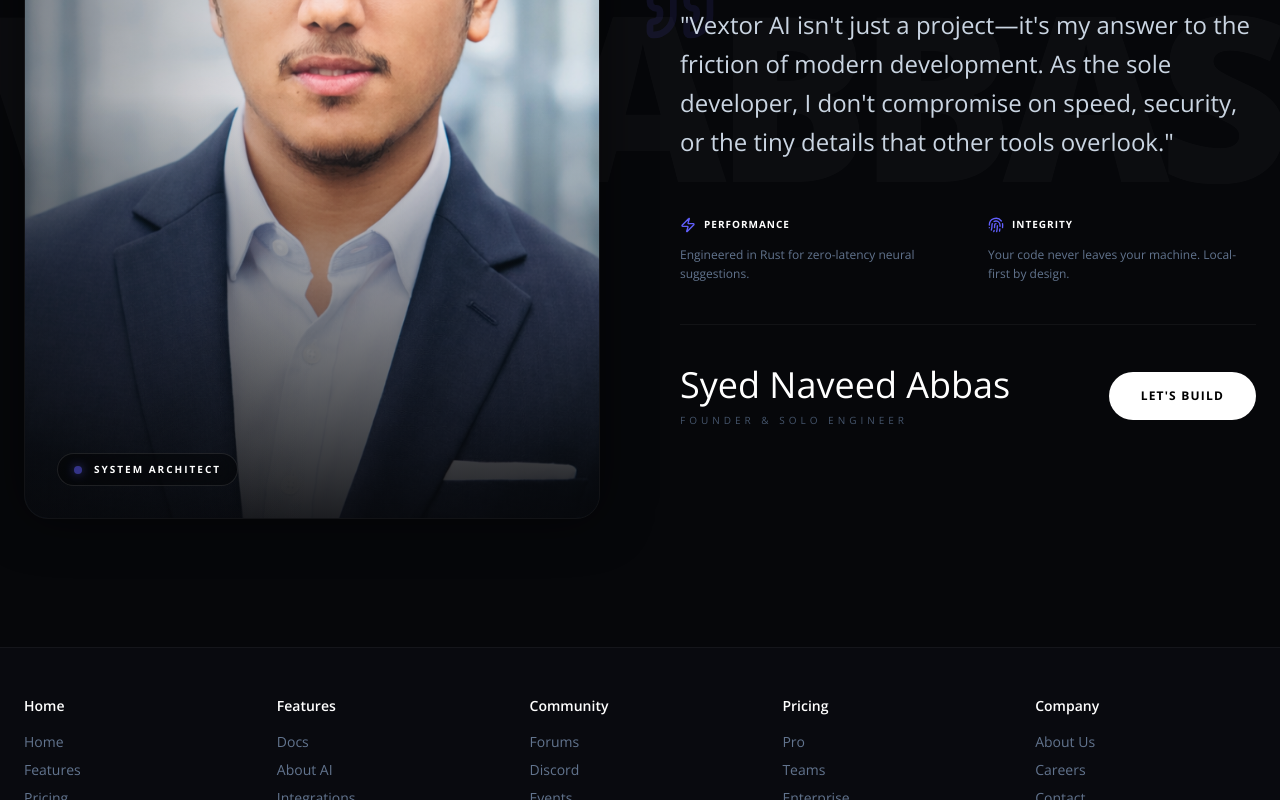
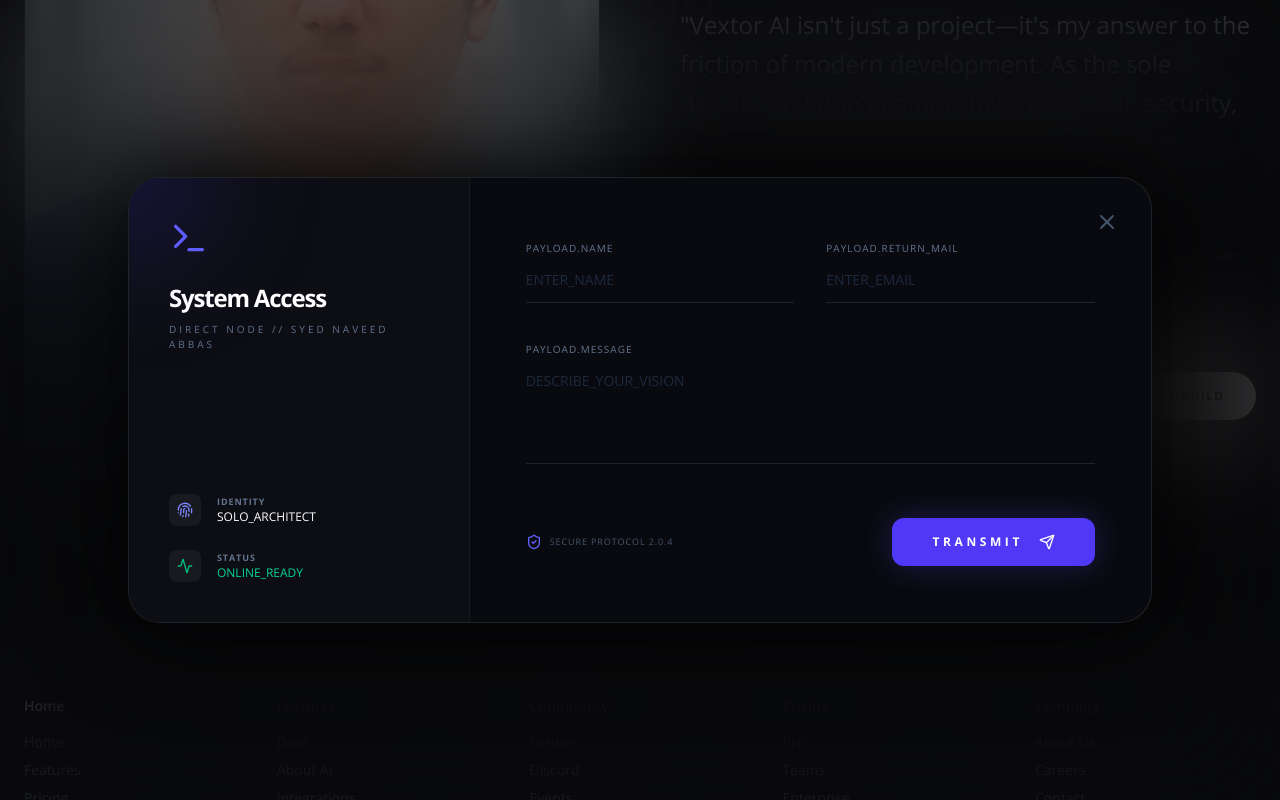
Before and after one commit to agha-naveed/vextor, a Next.js app: page / in a window 1280 px wide. Both pictures are taken after a click on the button "LET'S BUILD". Shown: the part 2685-3485 px from the top of the page. Built offline with nearby package versions, Linux system fonts and the light colour scheme.

Commit message:
feature:email send

```diff
--- a/app/components/AboutDeveloper.tsx
+++ b/app/components/AboutDeveloper.tsx
@@ -1,24 +1,24 @@
 "use client";
 
-import React, { useRef } from "react";
+import React, { useRef, useState } from "react";
 import Image from "next/image";
 import { gsap } from "gsap";
 import { ScrollTrigger } from "gsap/ScrollTrigger";
 import { useGSAP } from "@gsap/react";
 import { Quote, Zap, Fingerprint, Code2 } from "lucide-react";
 import myPic from "@/images/syed-naveed-dp.png"
-
+import ContactOverlay from "./ContactOverlay";
 if (typeof window !== "undefined") {
     gsap.registerPlugin(ScrollTrigger);
 }
 
 export default function AboutDeveloper() {
     const container = useRef<HTMLDivElement>(null);
+    const [isOpen, setIsOpen] = useState(false);
 
     useGSAP(() => {
         if (!container.current) return;
 
-        // 1. THE NAME SCROLL: Moves horizontally as the user scrolls vertically
         gsap.to(".scrolling-signature", {
             xPercent: -20,
             ease: "none",
@@ -26,7 +26,7 @@
                 trigger: container.current,
                 start: "top bottom",
                 end: "bottom top",
-                scrub: 1, // Smoothly ties it to the scrollbar
+                scrub: 1,
             }
         });
 
@@ -52,6 +52,7 @@
             }, "-=0.8");
 
     }, { scope: container });
+
 
     return (
         <section
@@ -142,7 +143,7 @@
                             <div className="text-slate-600 text-[10px] uppercase tracking-[0.4em] mt-2">Founder & Solo Engineer</div>
                         </div>
 
-                        <button className="group relative flex items-center gap-3 px-8 py-4 bg-white text-black font-bold text-xs uppercase tracking-widest rounded-full overflow-hidden transition-all duration-300 hover:pr-12">
+                        <button onClick={() => setIsOpen(true)} className="group relative flex items-center gap-3 px-8 py-4 bg-white text-black font-bold text-xs uppercase tracking-widest rounded-full overflow-hidden transition-all duration-300 hover:pr-12">
                             <span>Let's Build</span>
                             <Code2 className="w-4 h-4 absolute right-4 opacity-0 group-hover:opacity-100 transition-all duration-300" />
                         </button>
@@ -151,6 +152,10 @@
                 </div>
 
             </div>
+            <ContactOverlay
+                isOpen={isOpen}
+                onClose={() => setIsOpen(false)}
+            />
         </section>
     );
 }
--- /dev/null
+++ b/app/components/ContactOverlay.tsx
@@ -0,0 +1,161 @@
+"use client";
+
+import { useRef, useState } from "react";
+import { X, Send, ShieldCheck, Terminal, Fingerprint, Activity } from "lucide-react";
+import gsap from "gsap";
+import { useGSAP } from "@gsap/react";
+
+interface ContactOverlayProps {
+    isOpen: boolean;
+    onClose: () => void;
+}
+
+export default function ContactOverlay({ isOpen, onClose }: ContactOverlayProps) {
+    const overlayRef = useRef<HTMLDivElement>(null);
+    const cardRef = useRef<HTMLDivElement>(null);
+    const [userData, setUserData] = useState({ name: "", email: "", message: "" })
+
+    useGSAP(() => {
+        if (isOpen) {
+            const tl = gsap.timeline();
+
+            // 1. Darken and blur the entire website
+            tl.to(overlayRef.current, {
+                display: "flex",
+                opacity: 1,
+                duration: 0.5,
+                ease: "power2.out"
+            })
+                // 2. Slide the wide landscape card in from the right
+                .fromTo(cardRef.current,
+                    { x: 100, opacity: 0 },
+                    { x: 0, opacity: 1, duration: 0.7, ease: "expo.out" },
+                    "-=0.2"
+                );
+
+            document.body.style.overflow = "hidden";
+        } else {
+            gsap.to(overlayRef.current, {
+                opacity: 0,
+                display: "none",
+                duration: 0.3,
+                onComplete: () => { document.body.style.overflow = "auto"; }
+            });
+        }
+    }, { dependencies: [isOpen] });
+
+    async function sendData(e: React.FormEvent<HTMLFormElement>) {
+        e.preventDefault();
+        const response = await fetch("/api/messages", {
+            method: "POST",
+            headers: {
+                "Content-Type": "application/json"
+            },
+            body: JSON.stringify(userData)
+        })
+
+        if (response.ok) {
+            setUserData({ name: "", email: "", message: "" });
+            onClose();
+        }
+    }
+    return (
+        <div
+            ref={overlayRef}
+            className="fixed inset-0 z-10000 hidden items-center justify-center bg-zinc-950/70 backdrop-blur-3xl opacity-0"
+        >
+            {/* Click backdrop to close */}
+            <div className="absolute inset-0" onClick={onClose} />
+
+            <div
+                ref={cardRef}
+                className="relative w-full max-w-5xl mx-6 bg-[#090A0F] border border-white/10 rounded-4xl overflow-hidden shadow-[0_0_100px_rgba(0,0,0,1)] grid grid-cols-1 md:grid-cols-12"
+            >
+                {/* LEFT PANEL: SYSTEM ID (4 Columns) */}
+                <div className="md:col-span-4 bg-[#0D0E14] p-10 border-r border-white/5 flex flex-col justify-between relative overflow-hidden">
+                    {/* Decorative Glow */}
+                    <div className="absolute -top-20 -left-20 w-40 h-40 bg-indigo-600/20 blur-[60px] rounded-full" />
+
+                    <div>
+                        <Terminal className="w-10 h-10 text-indigo-500 mb-6" />
+                        <h2 className="text-2xl font-bold text-white tracking-tighter mb-2">System Access</h2>
+                        <p className="text-[10px] font-mono text-slate-500 uppercase tracking-[0.3em]">Direct Node // Syed Naveed Abbas</p>
+                    </div>
+
+                    <div className="space-y-6">
+                        <div className="flex items-center gap-4">
+                            <div className="p-2 rounded-lg bg-white/5"><Fingerprint className="w-4 h-4 text-indigo-400" /></div>
+                            <div>
+                                <div className="text-[9px] text-slate-500 uppercase font-bold tracking-widest">Identity</div>
+                                <div className="text-xs text-white font-mono">SOLO_ARCHITECT</div>
+                            </div>
+                        </div>
+                        <div className="flex items-center gap-4">
+                            <div className="p-2 rounded-lg bg-white/5"><Activity className="w-4 h-4 text-emerald-500" /></div>
+                            <div>
+                                <div className="text-[9px] text-slate-500 uppercase font-bold tracking-widest">Status</div>
+                                <div className="text-xs text-emerald-400 font-mono">ONLINE_READY</div>
+                            </div>
+                        </div>
+                    </div>
+                </div>
+
+                {/* RIGHT PANEL: THE INPUTS (8 Columns) */}
+                <div className="md:col-span-8 p-10 md:p-14 relative">
+                    <button
+                        onClick={onClose}
+                        className="absolute top-8 right-8 text-slate-600 hover:text-white transition-colors"
+                    >
+                        <X className="w-6 h-6" />
+                    </button>
+
+                    <form className="space-y-8" onSubmit={sendData}>
+                        <div className="grid grid-cols-1 md:grid-cols-2 gap-8">
+                            <div className="space-y-2">
+                                <label className="text-[10px] font-mono text-slate-500 uppercase tracking-widest">Payload.Name</label>
+                                <input
+                                    required
+                                    type="text"
+                                    onChange={(e) => setUserData({ ...userData, name: e.target.value })}
+                                    placeholder="ENTER_NAME"
+                                    className="w-full bg-transparent border-b border-white/10 py-3 text-white text-sm font-mono focus:border-indigo-500 outline-none transition-all placeholder:text-slate-800"
+                                />
+                            </div>
+                            <div className="space-y-2">
+                                <label className="text-[10px] font-mono text-slate-500 uppercase tracking-widest">Payload.Return_Mail</label>
+                                <input
+                                    required
+                                    type="email"
+                                    placeholder="ENTER_EMAIL"
+                                    onChange={(e) => setUserData({ ...userData, email: e.target.value })}
+                                    className="w-full bg-transparent border-b border-white/10 py-3 text-white text-sm font-mono focus:border-indigo-500 outline-none transition-all placeholder:text-slate-800"
+                                />
+                            </div>
+                        </div>
+
+                        <div className="space-y-2">
+                            <label className="text-[10px] font-mono text-slate-500 uppercase tracking-widest">Payload.Message</label>
+                            <textarea
+                                required
+                                placeholder="DESCRIBE_YOUR_VISION"
+                                rows={4}
+                                onChange={(e) => setUserData({ ...userData, message: e.target.value })}
+                                className="w-full bg-transparent border-b border-white/10 py-3 text-white text-sm font-mono focus:border-indigo-500 outline-none transition-all resize-none placeholder:text-slate-800"
+                            />
+                        </div>
+
+                        <div className="flex items-center justify-between gap-8 pt-4">
+                            <div className="flex items-center gap-2 text-[9px] font-mono text-slate-600 uppercase tracking-widest">
+                                <ShieldCheck className="w-4 h-4 text-indigo-500" /> Secure Protocol 2.0.4
+                            </div>
+                            <button className="group px-10 py-4 bg-indigo-600 hover:bg-indigo-500 text-white font-bold text-xs uppercase tracking-[0.3em] rounded-xl transition-all flex items-center gap-4 shadow-[0_0_30px_rgba(79,70,229,0.3)]">
+                                <span>Transmit</span>
+                                <Send className="w-4 h-4 transition-transform group-hover:translate-x-1 group-hover:-translate-y-1" />
+                            </button>
+                        </div>
+                    </form>
+                </div>
+            </div>
+        </div>
+    );
+}
--- a/app/page.tsx
+++ b/app/page.tsx
@@ -35,13 +35,11 @@
   useGSAP(() => {
     heroTl.current = gsap.timeline({ paused: true });
 
-    // 1. Updated the target to '.gsap-hero-subtext' so it doesn't hide the <h1>
     heroTl.current
       .from(".gsap-hero-subtext", { opacity: 0, y: 20, duration: 0.6 })
       .from(".gsap-hero-btn", { opacity: 0, y: 20, duration: 0.5, stagger: 0.1 }, "-=0.3")
       .from(".gsap-ide", { opacity: 0, y: 40, duration: 1, ease: "power3.out" }, "-=0.2");
 
-    // Scroll Animations
     gsap.from(".gsap-feature-card", {
       scrollTrigger: {
         trigger: ".gsap-features-section",
@@ -69,10 +67,9 @@
     });
   }, { scope: container });
 
-  // 2. This is the new function that the Hero will call when typing finishes
   const handleTypingComplete = () => {
     if (heroTl.current) {
-      heroTl.current.play(); // Start the fade-ins!
+      heroTl.current.play();
       setTimeout(() => {
         ScrollTrigger.refresh();
       }, 100);
```
Also changed, not shown: app/api/messages/route.ts (added).
